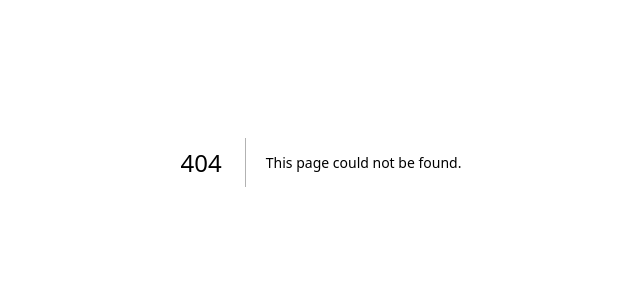
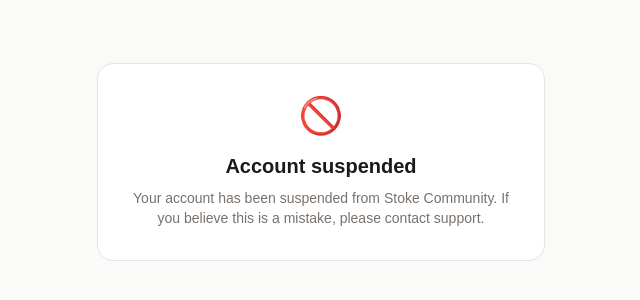
Before and after one commit to Seanislavski/stoke, a Next.js app in the folder apps/web/: page /banned in a window 1280 px wide. Before the commit this address had no page. Shown: the part 238-538 px from the top of the page, without its empty margins (319-959 px from the left). Built offline with nearby package versions, Linux system fonts and the light colour scheme.

Commit message:
Enforce platform ban: middleware checks is_banned, redirects to /banned page

```diff
--- /dev/null
+++ b/apps/web/app/banned/page.tsx
@@ -0,0 +1,14 @@
+export default function BannedPage() {
+  return (
+    <div className="min-h-screen bg-stone-50 flex items-center justify-center px-4">
+      <div className="max-w-md w-full bg-white rounded-2xl border border-stone-200 p-8 text-center">
+        <div className="text-4xl mb-4">🚫</div>
+        <h1 className="text-xl font-semibold text-stone-900 mb-2">Account suspended</h1>
+        <p className="text-stone-500 text-sm">
+          Your account has been suspended from Stoke Community. If you believe this is a mistake,
+          please contact support.
+        </p>
+      </div>
+    </div>
+  )
+}
--- a/apps/web/middleware.ts
+++ b/apps/web/middleware.ts
@@ -26,6 +26,7 @@
   const { pathname } = request.nextUrl
   const isAuthRoute = pathname.startsWith('/login') || pathname.startsWith('/signup')
   const isAuthCallback = pathname.startsWith('/auth/callback')
+  const isBannedPage = pathname.startsWith('/banned')
 
   if (!user && !isAuthRoute && !isAuthCallback) {
     return NextResponse.redirect(new URL('/login', request.url))
@@ -35,6 +36,20 @@
     return NextResponse.redirect(new URL('/home', request.url))
   }
 
+  // Check platform ban for authenticated users on protected routes
+  if (user && !isAuthRoute && !isAuthCallback && !isBannedPage) {
+    const { data: profile } = await supabase
+      .from('profiles')
+      .select('is_banned')
+      .eq('id', user.id)
+      .single()
+
+    if (profile?.is_banned) {
+      await supabase.auth.signOut()
+      return NextResponse.redirect(new URL('/banned', request.url))
+    }
+  }
+
   return supabaseResponse
 }
 
```
